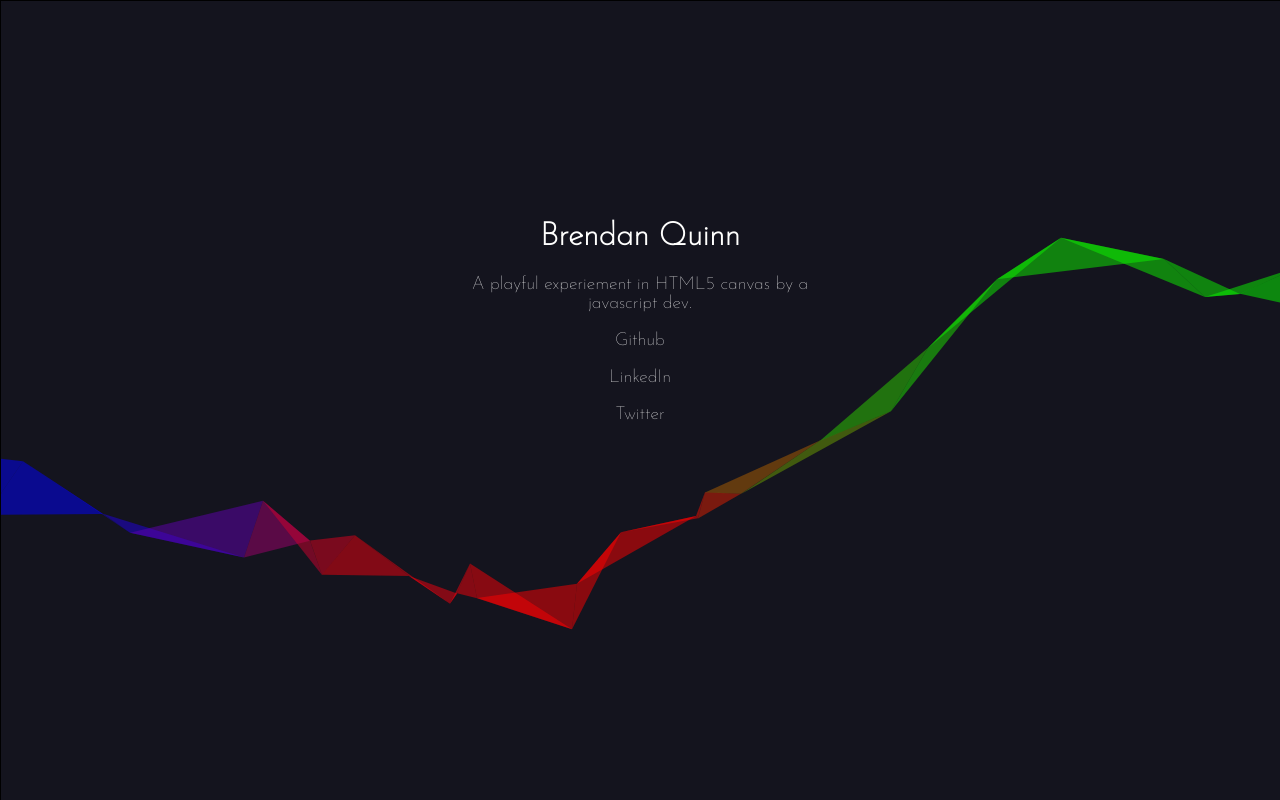
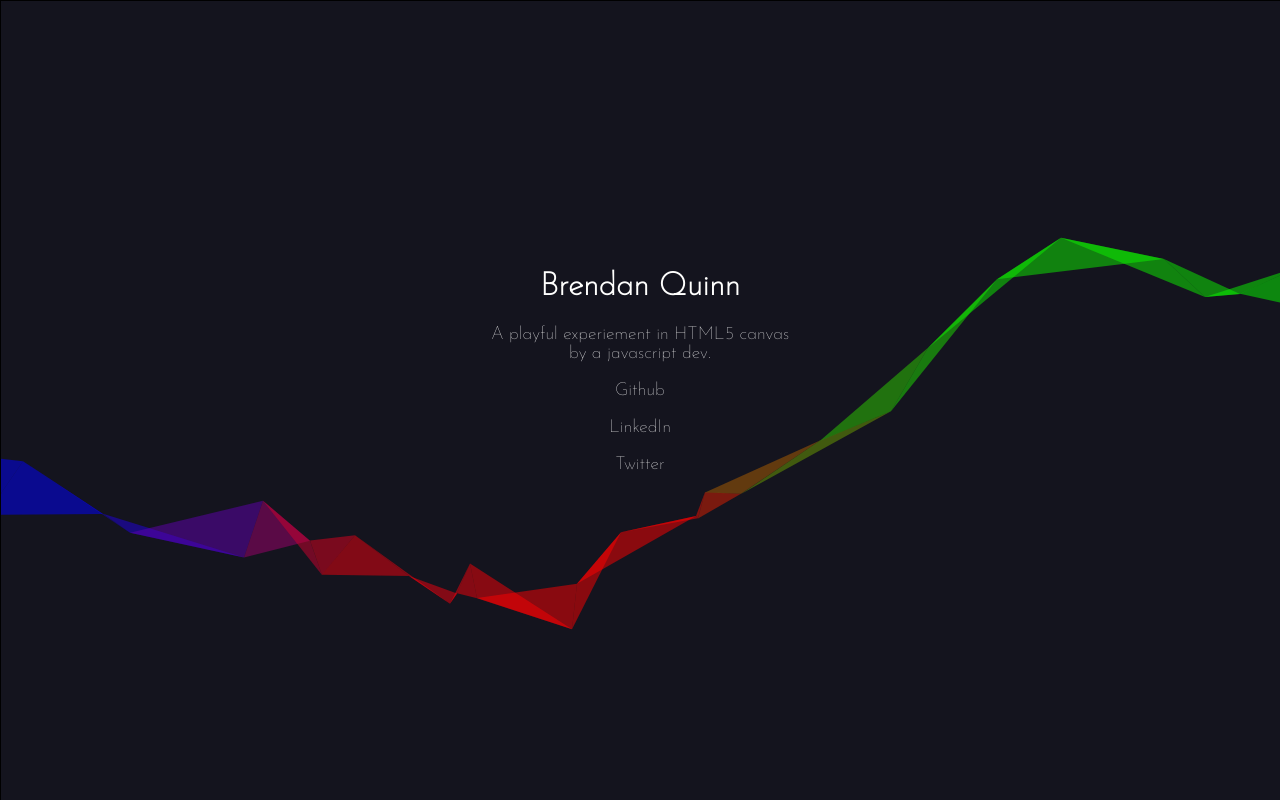
Before and after one commit to Mathdrquinn/poly-ribbon, a website: page app/index.html in a window 1280 px wide. Drawn offline with Linux system fonts and the light colour scheme.

Commit message:
re-align text

```diff
--- a/app/css/stylesmin.css
+++ b/app/css/stylesmin.css
@@ -1 +1 @@
-body,html{background-color:#14141e;color:#fffffe;font-family:'Josefin Sans',sans-serif;height:100%;margin:0;overflow:scroll;padding:0;width:100%}#Text{left:50%;margin-left:-200px;margin-top:-200px;position:absolute;top:50%;width:25pc}#Text h1,#Text p{text-align:center}#Text p{font-size:18px}#Text a{color:#fffffe;text-decoration:none}#Text a:hover{text-decoration:underline}
+body,html{background-color:#14141e;color:#fffffe;font-family:'Josefin Sans',sans-serif;height:100%;margin:0;overflow:scroll;padding:0;width:100%}#Text{left:50%;margin-left:-10pc;margin-top:-150px;position:absolute;top:50%;width:20pc}#Text h1,#Text p{text-align:center}#Text p{font-size:18px}#Text a{color:#fffffe;text-decoration:none}#Text a:hover{text-decoration:underline}
--- a/app/sass/styles.scss
+++ b/app/sass/styles.scss
@@ -17,11 +17,11 @@ body {
 
 #Text {
   left: 50%;
-  margin-left: -200px;
-  margin-top: -200px;
+  margin-left: -160px;
+  margin-top: -150px;
   position: absolute;
   top: 50%;
-  width: 400px;
+  width: 320px;
 
   h1,
   p {
```
Also changed, not shown: app/css/styles.css.
